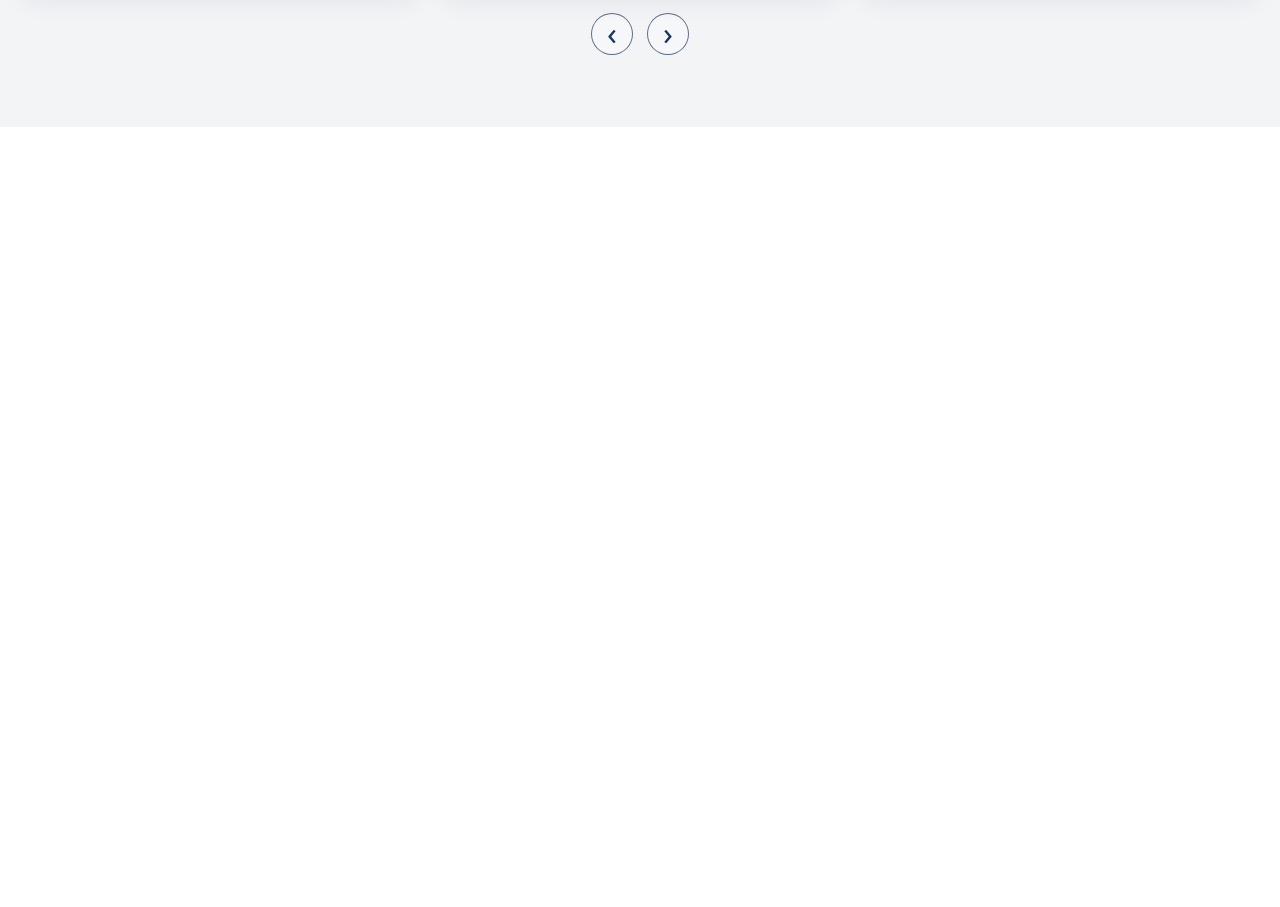
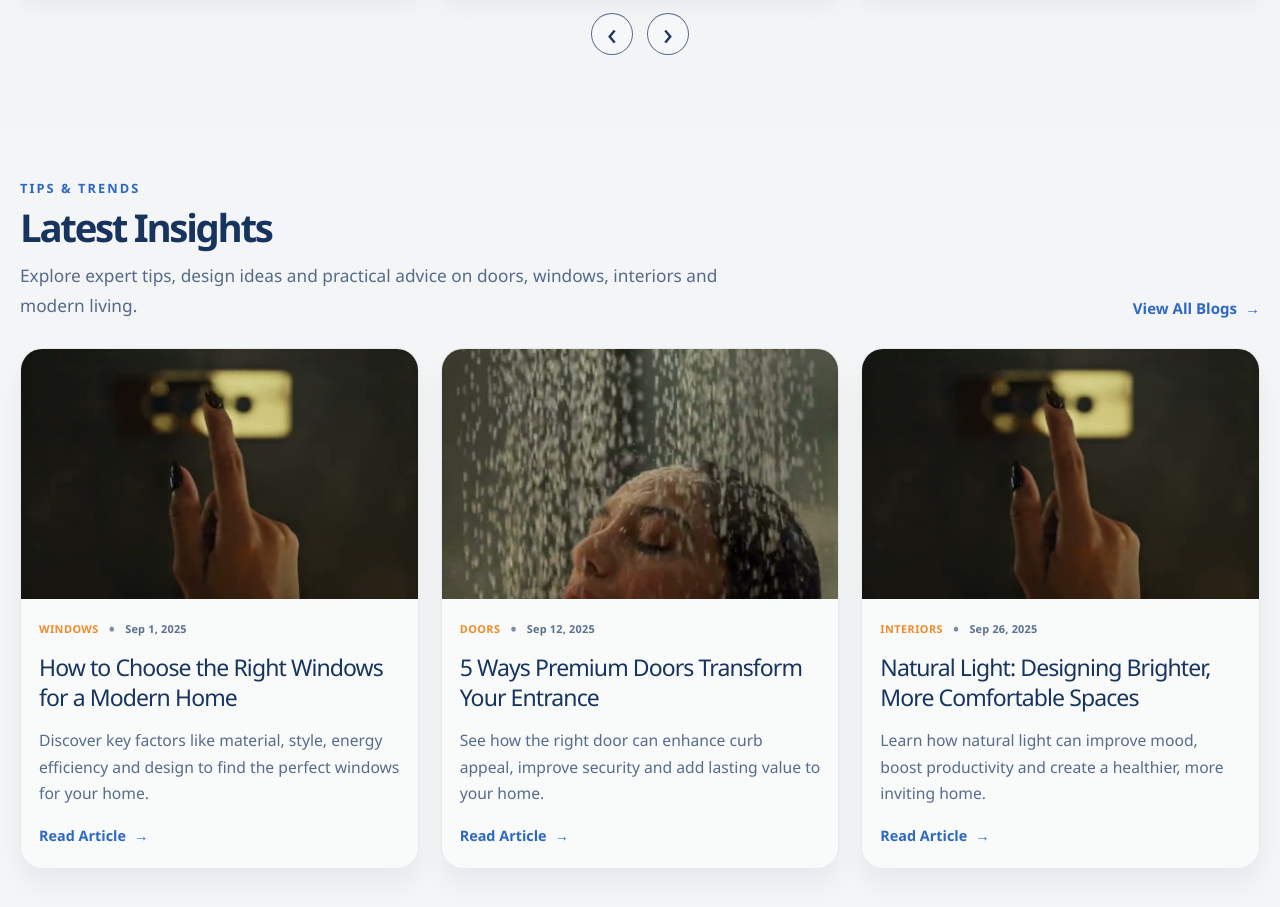
Before and after one commit to asimd2472/tp_next, a Next.js app: page / in a window 1280 px wide. Shown: the part 2400-3307 px from the top of the page. Before the commit the page ends 2527 px from the top, so only its background shows below. Built offline with nearby package versions, Linux system fonts and the light colour scheme.

Commit message:
BLOG DONE

```diff
--- /dev/null
+++ b/src/components/Blogs/Blogs.tsx
@@ -0,0 +1,80 @@
+import Image from "next/image";
+
+const posts = [
+  {
+    id: 1,
+    category: "WINDOWS",
+    date: "Sep 1, 2025",
+    title: "How to Choose the Right Windows for a Modern Home",
+    description:
+      "Discover key factors like material, style, energy efficiency and design to find the perfect windows for your home.",
+    image: "/images/home-poster.jpg",
+    alt: "Modern living room with large windows",
+  },
+  {
+    id: 2,
+    category: "DOORS",
+    date: "Sep 12, 2025",
+    title: "5 Ways Premium Doors Transform Your Entrance",
+    description:
+      "See how the right door can enhance curb appeal, improve security and add lasting value to your home.",
+    image: "/images/home-poster-2.jpg",
+    alt: "Modern front entrance with premium door",
+  },
+  {
+    id: 3,
+    category: "INTERIORS",
+    date: "Sep 26, 2025",
+    title: "Natural Light: Designing Brighter, More Comfortable Spaces",
+    description:
+      "Learn how natural light can improve mood, boost productivity and create a healthier, more inviting home.",
+    image: "/images/home-poster.jpg",
+    alt: "Bright interior with large windows",
+  },
+];
+
+export default function Blogs() {
+  return (
+    <section className="blogs-section" aria-label="Latest insights blog section">
+      <div className="blogs-section__inner">
+        <div className="blogs-section__header">
+          <div className="blogs-section__title-wrap">
+            <p className="blogs-section__eyebrow">TIPS &amp; TRENDS</p>
+            <h2>Latest Insights</h2>
+            <p className="blogs-section__subtitle">
+              Explore expert tips, design ideas and practical advice on doors, windows, interiors and modern living.
+            </p>
+          </div>
+
+          <a href="#blogs" className="blogs-section__link">
+            View All Blogs <span>→</span>
+          </a>
+        </div>
+
+        <div className="blogs-grid">
+          {posts.map((post) => (
+            <article key={post.id} className="blog-card" aria-label={post.title}>
+              <div className="blog-card__image-wrap">
+                <Image src={post.image} alt={post.alt} fill sizes="(max-width: 640px) 100vw, (max-width: 1024px) 50vw, 33vw" className="blog-card__image" />
+              </div>
+
+              <div className="blog-card__content">
+                <div className="blog-card__meta">
+                  <span className="blog-card__tag">{post.category}</span>
+                  <span className="blog-card__dot" aria-hidden="true">•</span>
+                  <span className="blog-card__date">{post.date}</span>
+                </div>
+
+                <h3>{post.title}</h3>
+                <p>{post.description}</p>
+                <a href="#blog" className="blog-card__link">
+                  Read Article <span>→</span>
+                </a>
+              </div>
+            </article>
+          ))}
+        </div>
+      </div>
+    </section>
+  );
+}
--- /dev/null
+++ b/src/components/Blogs/blogs.css
@@ -0,0 +1,205 @@
+.blogs-section {
+  padding: 52px 20px 84px;
+  background: #f3f5f6;
+}
+
+.blogs-section__inner {
+  max-width: 1280px;
+  margin: 0 auto;
+}
+
+.blogs-section__header {
+  display: flex;
+  align-items: flex-end;
+  justify-content: space-between;
+  gap: 20px;
+  margin-bottom: 28px;
+}
+
+.blogs-section__title-wrap {
+  flex: 1;
+}
+
+.blogs-section__eyebrow {
+  margin: 0 0 10px;
+  color: #2d68c4;
+  font-size: 0.8rem;
+  font-weight: 700;
+  letter-spacing: 0.16em;
+  text-transform: uppercase;
+}
+
+.blogs-section__header h2 {
+  margin: 0;
+  color: #17345f;
+  font-size: clamp(2.3rem, 3vw, 4.1rem);
+  line-height: 1.02;
+  letter-spacing: -0.06em;
+  font-weight: 800;
+}
+
+.blogs-section__subtitle {
+  max-width: 720px;
+  margin: 14px 0 0;
+  color: rgba(23, 52, 95, 0.72);
+  font-size: 1.08rem;
+  line-height: 1.7;
+}
+
+.blogs-section__link {
+  display: inline-flex;
+  align-items: center;
+  gap: 8px;
+  color: #2d68c4;
+  font-size: 0.94rem;
+  font-weight: 700;
+  text-decoration: none;
+  white-space: nowrap;
+}
+
+.blogs-section__link span {
+  transition: transform 0.2s ease;
+}
+
+.blogs-section__link:hover span {
+  transform: translateX(4px);
+}
+
+.blogs-grid {
+  display: grid;
+  grid-template-columns: repeat(3, minmax(0, 1fr));
+  gap: 22px;
+}
+
+.blog-card {
+  display: flex;
+  flex-direction: column;
+  background: rgba(255, 255, 255, 0.34);
+  border: 1px solid rgba(23, 52, 95, 0.08);
+  border-radius: 22px;
+  overflow: hidden;
+  box-shadow: 0 16px 26px rgba(17, 44, 77, 0.05);
+}
+
+.blog-card__image-wrap {
+  position: relative;
+  width: 100%;
+  height: 250px;
+}
+
+.blog-card__image {
+  object-fit: cover;
+}
+
+.blog-card__content {
+  display: flex;
+  flex: 1;
+  flex-direction: column;
+  padding: 18px 18px 22px;
+  background: rgba(255, 255, 255, 0.2);
+}
+
+.blog-card__meta {
+  display: flex;
+  align-items: center;
+  gap: 10px;
+  margin-bottom: 12px;
+  color: #f28a2b;
+  font-size: 0.68rem;
+  font-weight: 700;
+  letter-spacing: 0.04em;
+  text-transform: uppercase;
+}
+
+.blog-card__dot {
+  color: rgba(23, 52, 95, 0.55);
+  font-size: 1rem;
+}
+
+.blog-card__date {
+  color: rgba(23, 52, 95, 0.7);
+  font-size: 0.68rem;
+  letter-spacing: 0.02em;
+  text-transform: none;
+}
+
+.blog-card__content h3 {
+  margin: 0;
+  color: #17345f;
+  font-size: clamp(1.2rem, 1.8vw, 2rem);
+  line-height: 1.3;
+  letter-spacing: -0.04em;
+}
+
+.blog-card__content p {
+  margin: 14px 0 0;
+  color: rgba(23, 52, 95, 0.72);
+  font-size: 0.98rem;
+  line-height: 1.7;
+}
+
+.blog-card__link {
+  display: inline-flex;
+  align-items: center;
+  gap: 8px;
+  margin-top: 18px;
+  color: #2d68c4;
+  font-size: 0.9rem;
+  font-weight: 700;
+  text-decoration: none;
+}
+
+.blog-card__link span {
+  transition: transform 0.2s ease;
+}
+
+.blog-card__link:hover span {
+  transform: translateX(4px);
+}
+
+@media (max-width: 1024px) {
+  .blogs-grid {
+    grid-template-columns: repeat(2, minmax(0, 1fr));
+  }
+}
+
+@media (max-width: 640px) {
+  .blogs-section {
+    padding-left: 16px;
+    padding-right: 16px;
+  }
+
+  .blogs-section__header {
+    flex-direction: column;
+    align-items: flex-start;
+  }
+
+  .blogs-section__header h2 {
+    font-size: clamp(2rem, 9vw, 2.9rem);
+  }
+
+  .blogs-section__subtitle {
+    font-size: 0.95rem;
+  }
+
+  .blogs-grid {
+    grid-template-columns: 1fr;
+    gap: 16px;
+  }
+
+  .blog-card__image-wrap {
+    height: 210px;
+  }
+
+  .blog-card__content {
+    padding: 16px 14px 18px;
+  }
+
+  .blog-card__content h3 {
+    font-size: 1.15rem;
+  }
+
+  .blog-card__content p {
+    font-size: 0.9rem;
+  }
+}
--- a/src/pages/index.tsx
+++ b/src/pages/index.tsx
@@ -4,6 +4,7 @@ import Banner from "@/components/Banner";
 import Features from "@/components/Features/Features";
 import Projects from "@/components/Projects/Projects";
 import WhyChoose from "@/components/WhyChoose/WhyChoose";
+import Blogs from "@/components/Blogs/Blogs";
 
 export default function Home() {
   return (
@@ -20,6 +21,7 @@ export default function Home() {
         <Features />
         <Projects />
         <WhyChoose />
+        <Blogs />
       </main>
     </>
   );
--- a/src/styles/globals.css
+++ b/src/styles/globals.css
@@ -4,6 +4,7 @@
 @import "../components/Features/features.css";
 @import "../components/Projects/projects.css";
 @import "../components/WhyChoose/whyChoose.css";
+@import "../components/Blogs/blogs.css";
 
 :root {
   --background: #ffffff;
```
